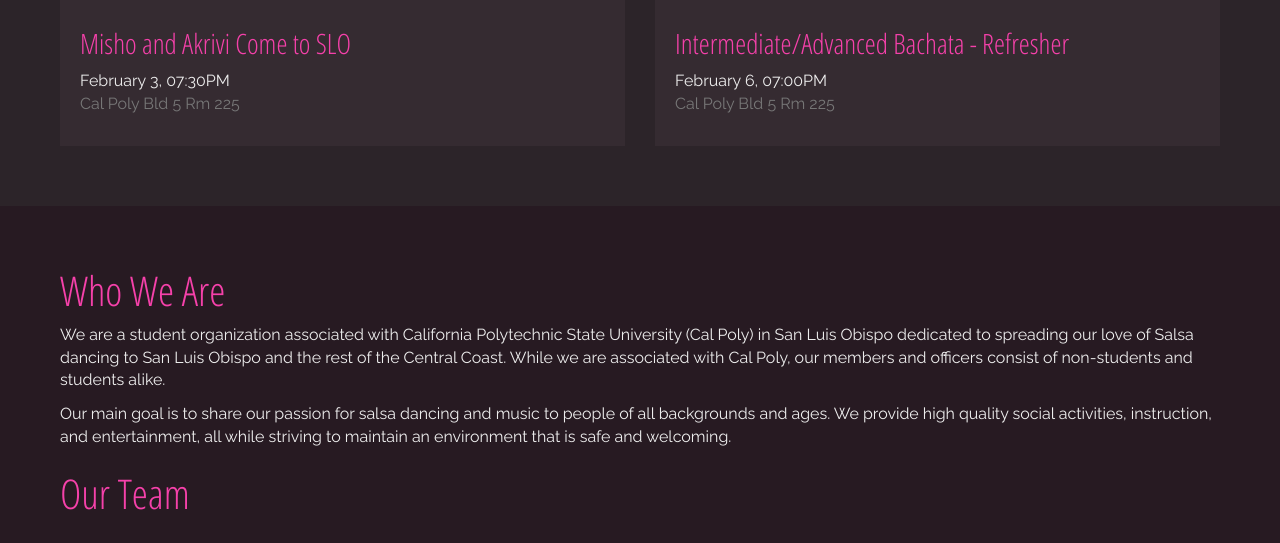
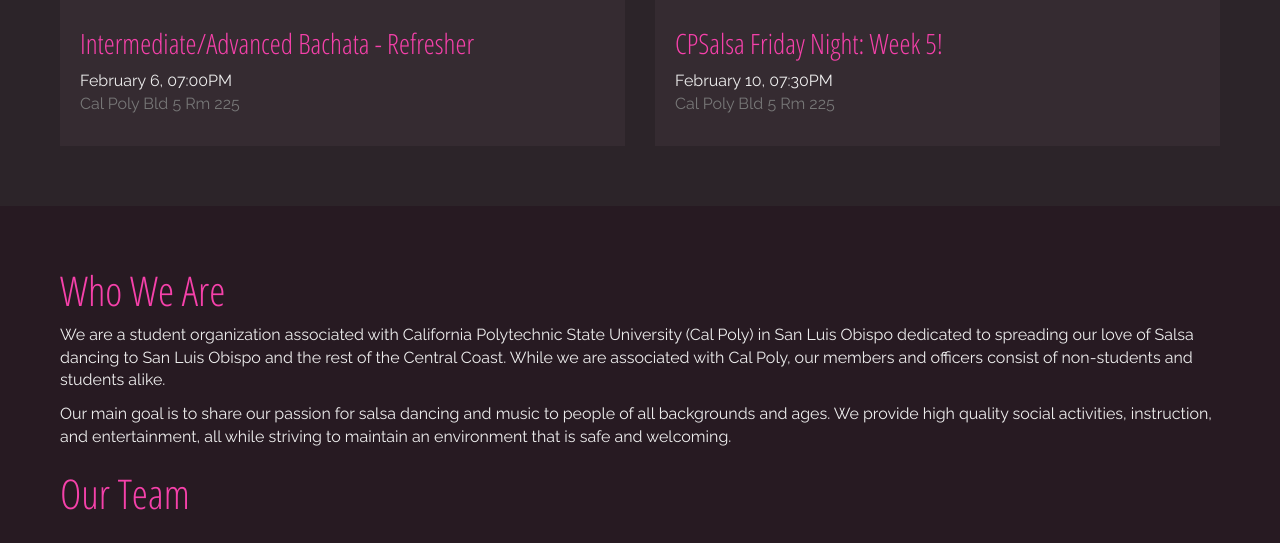
Before and after one commit to cpsalsa/cpsalsa.github.io, a Jekyll site: the page built from index.html, in a window 1280 px wide and 900 px high, scrolled down 1856 px, cut to the strip 236-779 px from the top of the window. Built offline with Jekyll 4.4.1, drawn with Linux system fonts in a browser that asks for light colours; comment, search, counter and statistics services are not loaded.

Commit message:
Updated to latest events from facebook

```diff
--- a/_data/events.yml
+++ b/_data/events.yml
@@ -1,3 +1,14 @@
+- id: '162783390883762'
+  title: 'CPSalsa Friday Night: Week 5!'
+  when: '2017-02-10T19:30:00-0800'
+  where:
+    name: Cal Poly Bld 5 Rm 225
+    latitude: 35.300661348709
+    longitude: -120.66432237625
+  image:
+    url: >-
+      https://scontent.xx.fbcdn.net/v/t1.0-9/s720x720/16472939_10155031753318000_534261719742032362_n.jpg?oh=4410da3cebcda0ac73af6e891ebe95e2&oe=5945DCD5
+    alt: 'CPSalsa Friday Night: Week 5!'
 - id: '1812422289024567'
   title: Intermediate/Advanced Bachata - Refresher
   when: '2017-02-06T19:00:00-0800'
@@ -9,14 +20,3 @@
     url: >-
       https://scontent.xx.fbcdn.net/v/t1.0-9/s720x720/16425764_10155031796198000_6124027743938084211_n.png?oh=dc7f008f4a94928f5207d2eb4aac2f63&oe=590800B0
     alt: Intermediate/Advanced Bachata - Refresher
-- id: '582671198605847'
-  title: Misho and Akrivi Come to SLO
-  when: '2017-02-03T19:30:00-0800'
-  where:
-    name: Cal Poly Bld 5 Rm 225
-    latitude: 35.300661348709
-    longitude: -120.66432237625
-  image:
-    url: >-
-      https://scontent.xx.fbcdn.net/v/t1.0-9/s720x720/16299545_10155017479513000_2658314375390556903_n.jpg?oh=e04cdac53c306356646a5e74dde23a59&oe=59136576
-    alt: Misho and Akrivi Come to SLO
```
